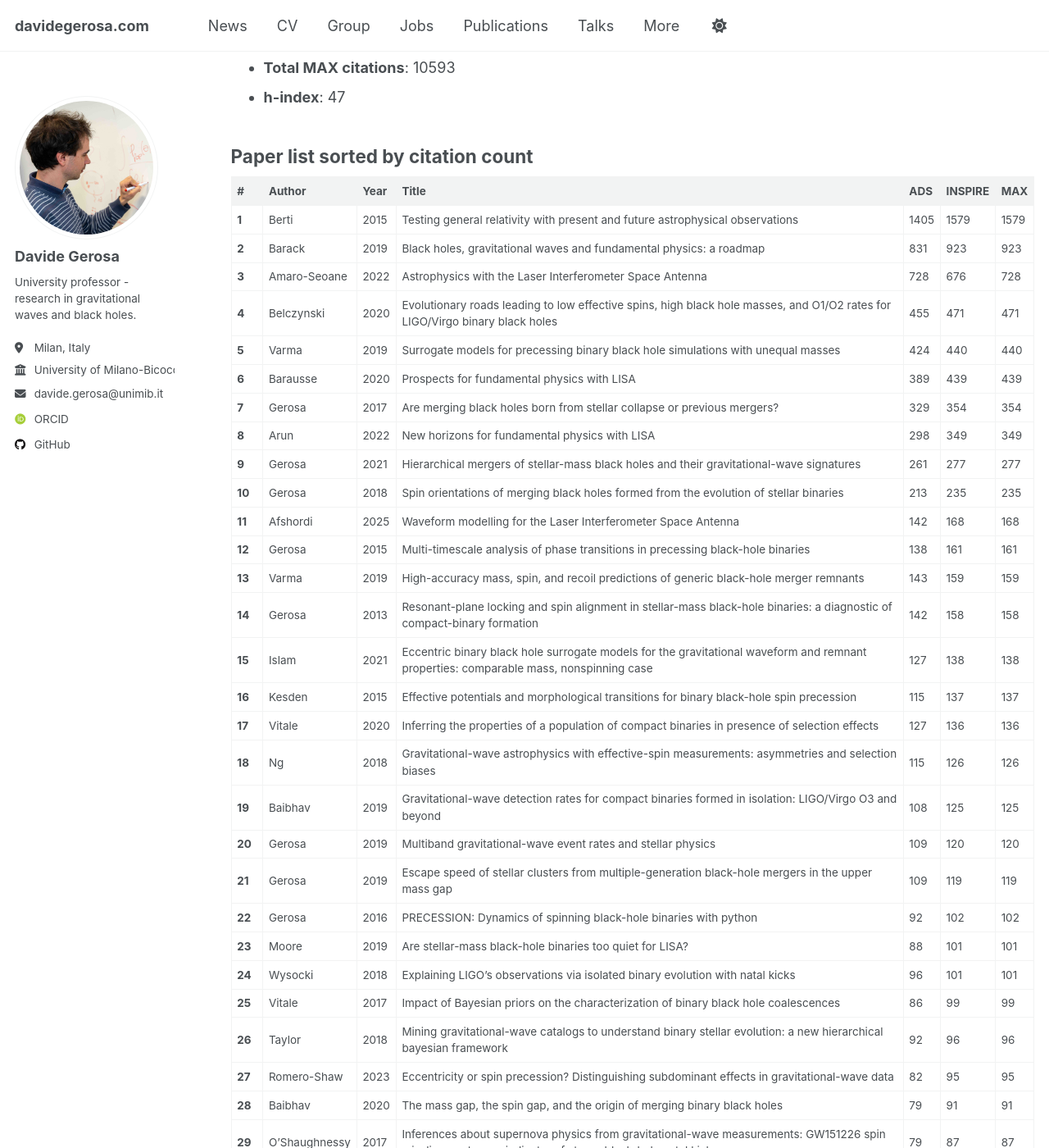
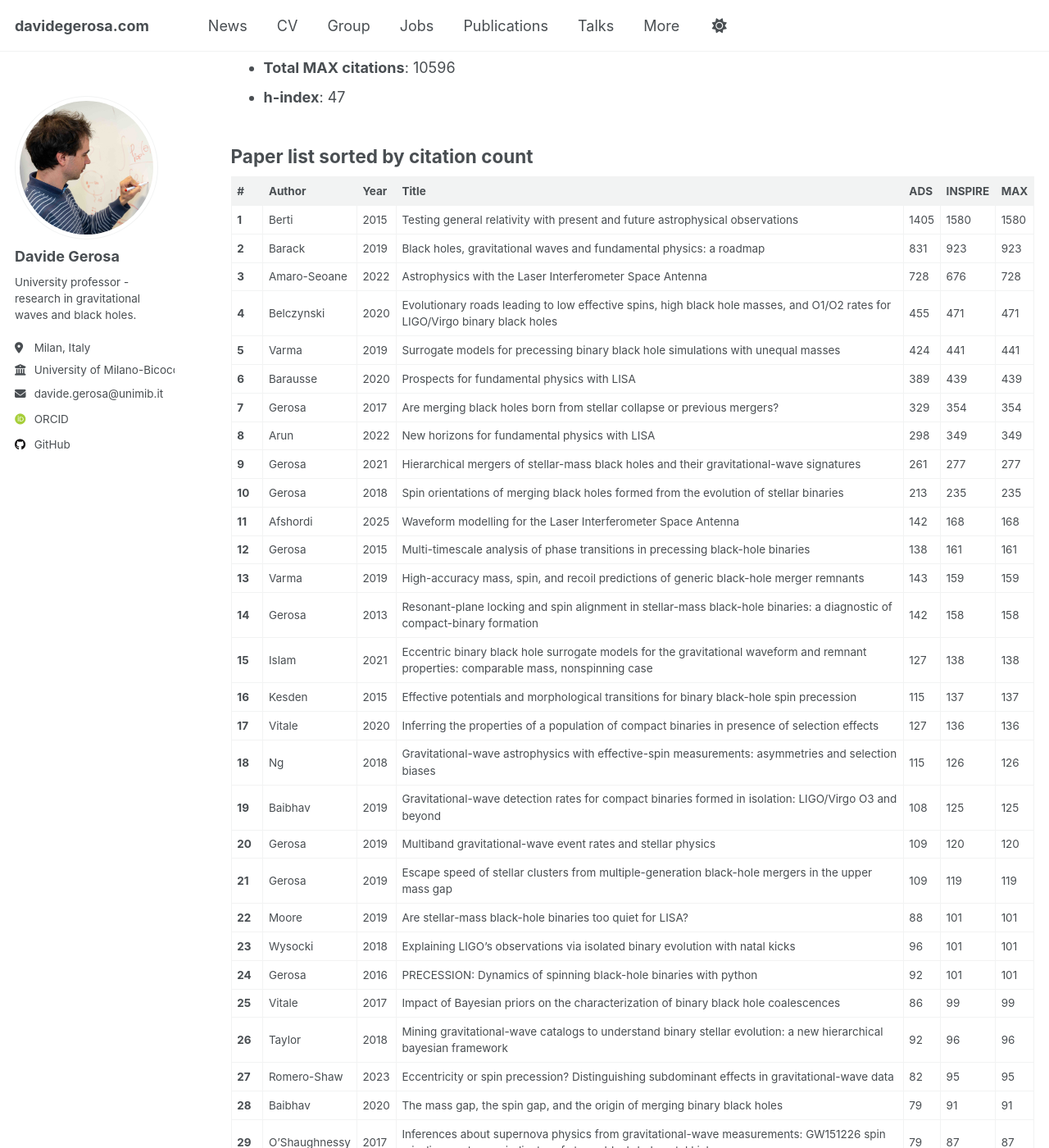
Before and after one commit to dgerosa/website, a Jekyll site: the page built from _pages/citations.md, in a window 1280 px wide and 1400 px high, scrolled down 319 px. Shown: the whole window at 82% size. Built offline with Jekyll 4.4.1, drawn with Linux system fonts in a browser that asks for light colours; some web fonts are replaced; some of the changed text lies outside the part shown.

Commit message:
Website update from workflow

```diff
--- a/_pages/_citations.md
+++ b/_pages/_citations.md
@@ -1,19 +1,19 @@
 ## Citation Summary
 
 - **Total ADS citations**: 9646
-- **Total INSPIRE citations**: 10506
-- **Total MAX citations**: 10593
+- **Total INSPIRE citations**: 10509
+- **Total MAX citations**: 10596
 - **h-index**: 47
 
 ## Paper list sorted by citation count
 
 | # | Author | Year | Title | ADS | INSPIRE | MAX |
 |---|--------|------|-------|-----|---------|-----|
-| **1** | Berti | 2015 | Testing general relativity with present and future astrophysical observations | 1405 | 1579 | 1579 |
+| **1** | Berti | 2015 | Testing general relativity with present and future astrophysical observations | 1405 | 1580 | 1580 |
 | **2** | Barack | 2019 | Black holes, gravitational waves and fundamental physics: a roadmap | 831 | 923 | 923 |
 | **3** | Amaro-Seoane | 2022 | Astrophysics with the Laser Interferometer Space Antenna | 728 | 676 | 728 |
 | **4** | Belczynski | 2020 | Evolutionary roads leading to low effective spins, high black hole masses, and O1/O2 rates for LIGO/Virgo binary black holes | 455 | 471 | 471 |
-| **5** | Varma | 2019 | Surrogate models for precessing binary black hole simulations with unequal masses | 424 | 440 | 440 |
+| **5** | Varma | 2019 | Surrogate models for precessing binary black hole simulations with unequal masses | 424 | 441 | 441 |
 | **6** | Barausse | 2020 | Prospects for fundamental physics with LISA | 389 | 439 | 439 |
 | **7** | Gerosa | 2017 | Are merging black holes born from stellar collapse or previous mergers? | 329 | 354 | 354 |
 | **8** | Arun | 2022 | New horizons for fundamental physics with LISA | 298 | 349 | 349 |
@@ -30,9 +30,9 @@
 | **19** | Baibhav | 2019 | Gravitational-wave detection rates for compact binaries formed in isolation: LIGO/Virgo O3 and beyond | 108 | 125 | 125 |
 | **20** | Gerosa | 2019 | Multiband gravitational-wave event rates and stellar physics | 109 | 120 | 120 |
 | **21** | Gerosa | 2019 | Escape speed of stellar clusters from multiple-generation black-hole mergers in the upper mass gap | 109 | 119 | 119 |
-| **22** | Gerosa | 2016 | PRECESSION: Dynamics of spinning black-hole binaries with python | 92 | 102 | 102 |
-| **23** | Moore | 2019 | Are stellar-mass black-hole binaries too quiet for LISA? | 88 | 101 | 101 |
-| **24** | Wysocki | 2018 | Explaining LIGO's observations via isolated binary evolution with natal kicks | 96 | 101 | 101 |
+| **22** | Moore | 2019 | Are stellar-mass black-hole binaries too quiet for LISA? | 88 | 101 | 101 |
+| **23** | Wysocki | 2018 | Explaining LIGO's observations via isolated binary evolution with natal kicks | 96 | 101 | 101 |
+| **24** | Gerosa | 2016 | PRECESSION: Dynamics of spinning black-hole binaries with python | 92 | 101 | 101 |
 | **25** | Vitale | 2017 | Impact of Bayesian priors on the characterization of binary black hole coalescences | 86 | 99 | 99 |
 | **26** | Taylor | 2018 | Mining gravitational-wave catalogs to understand binary stellar evolution: a new hierarchical bayesian framework | 92 | 96 | 96 |
 | **27** | Romero-Shaw | 2023 | Eccentricity or spin precession? Distinguishing subdominant effects in gravitational-wave data | 82 | 95 | 95 |
```
Also changed, not shown: other parts of _pages/_citations.md (+4 -4 lines), _pages/_group.md (+1 -1 lines), _pages/_publications.md (+1 -1 lines), _pages/_talks.md (+1 -1 lines).
